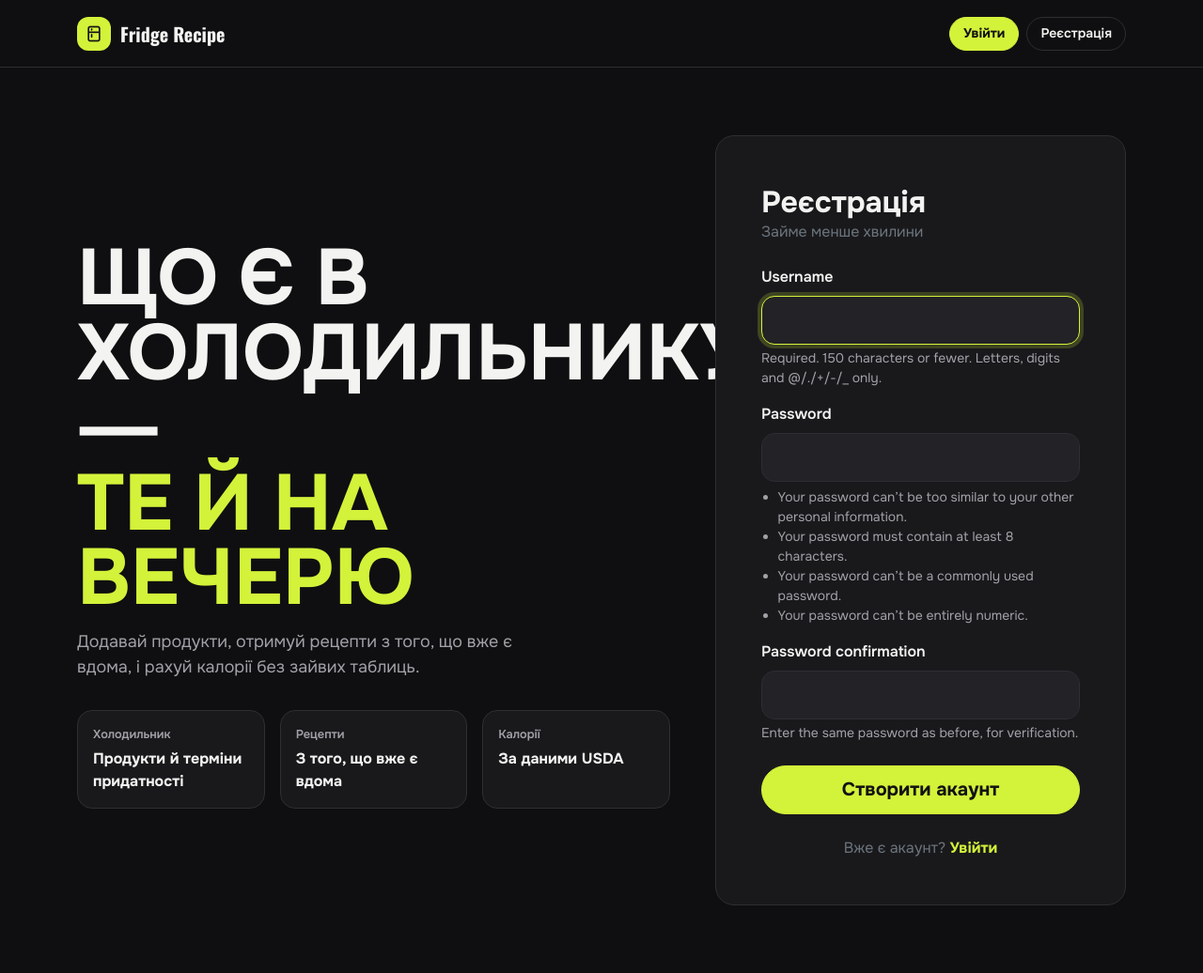
After one commit to GreedyClark/Fridge_Recipe_App, a Django app: page /signup/ in a window 1280 px wide. The commit adds this page. Shown: the whole page at 94% size. Run offline with Django 5.2, Linux system fonts and the light colour scheme.

Commit message:
Add authentication: login, signup, logout

```diff
--- /dev/null
+++ b/accounts/forms.py
@@ -0,0 +1,16 @@
+from django.contrib.auth.forms import AuthenticationForm, UserCreationForm
+
+
+class StyledFormMixin:
+    def __init__(self, *args, **kwargs):
+        super().__init__(*args, **kwargs)
+        for field in self.fields.values():
+            field.widget.attrs.setdefault("class", "form-control")
+
+
+class LoginForm(StyledFormMixin, AuthenticationForm):
+    pass
+
+
+class SignUpForm(StyledFormMixin, UserCreationForm):
+    pass
--- a/accounts/views.py
+++ b/accounts/views.py
@@ -1,3 +1,22 @@
-from django.shortcuts import render
+from django.contrib.auth import login
+from django.shortcuts import redirect
+from django.urls import reverse_lazy
+from django.views.generic import CreateView
 
-# Create your views here.
+from .forms import SignUpForm
+
+
+class SignUpView(CreateView):
+    form_class = SignUpForm
+    template_name = "accounts/signup.html"
+    success_url = reverse_lazy("fridge:list")
+
+    def dispatch(self, request, *args, **kwargs):
+        if request.user.is_authenticated:
+            return redirect(self.success_url)
+        return super().dispatch(request, *args, **kwargs)
+
+    def form_valid(self, form):
+        response = super().form_valid(form)
+        login(self.request, self.object)
+        return response
--- a/config/urls.py
+++ b/config/urls.py
@@ -1,10 +1,23 @@
 from django.conf import settings
 from django.conf.urls.static import static
 from django.contrib import admin
-from django.urls import path
+from django.contrib.auth import views as auth_views
+from django.urls import include, path
+
+from accounts.forms import LoginForm
+from accounts.views import SignUpView
 
 urlpatterns = [
     path("admin/", admin.site.urls),
+    path(
+        "login/",
+        auth_views.LoginView.as_view(authentication_form=LoginForm, redirect_authenticated_user=True),
+        name="login",
+    ),
+    path("logout/", auth_views.LogoutView.as_view(), name="logout"),
+    path("signup/", SignUpView.as_view(), name="signup"),
+    path("recipes/", include("recipes.urls")),
+    path("", include("fridge.urls")),
 ]
 
 if settings.DEBUG:
--- /dev/null
+++ b/config/views.py
@@ -0,0 +1,6 @@
+from django.contrib.auth.mixins import LoginRequiredMixin
+from django.views.generic import TemplateView
+
+
+class ComingSoonView(LoginRequiredMixin, TemplateView):
+    template_name = "placeholder.html"
--- /dev/null
+++ b/fridge/urls.py
@@ -0,0 +1,9 @@
+from django.urls import path
+
+from config.views import ComingSoonView
+
+app_name = "fridge"
+
+urlpatterns = [
+    path("", ComingSoonView.as_view(extra_context={"page_title": "Холодильник"}), name="list"),
+]
--- /dev/null
+++ b/recipes/urls.py
@@ -0,0 +1,11 @@
+from django.urls import path
+
+from config.views import ComingSoonView
+
+app_name = "recipes"
+
+urlpatterns = [
+    path("", ComingSoonView.as_view(extra_context={"page_title": "Рецепти"}), name="list"),
+    path("what-can-i-cook/", ComingSoonView.as_view(extra_context={"page_title": "Що приготувати?"}), name="what_can_i_cook"),
+    path("log/", ComingSoonView.as_view(extra_context={"page_title": "Журнал"}), name="log"),
+]
--- a/static/css/style.css
+++ b/static/css/style.css
@@ -437,3 +437,30 @@ h1, h2, h3, .display-num {
         min-height: 60px;
     }
 }
+.auth-title {
+    font-family: var(--fr-display);
+    font-weight: 700;
+    text-transform: uppercase;
+    font-size: clamp(2.75rem, 7vw, 5.25rem);
+    line-height: .95;
+    margin: 0 0 1.5rem;
+}
+
+.auth-lead {
+    color: var(--fr-muted);
+    font-size: 1.125rem;
+    line-height: 1.5;
+    max-width: 30rem;
+    margin-bottom: 2rem;
+}
+
+.field-error {
+    color: var(--fr-danger);
+    font-size: .875rem;
+    margin-top: .375rem;
+}
+
+.form-text ul {
+    padding-left: 1.1rem;
+    margin: .375rem 0 0;
+}
--- /dev/null
+++ b/templates/accounts/signup.html
@@ -0,0 +1,16 @@
+{% extends "registration/auth_base.html" %}
+
+{% block title %}Реєстрація · Fridge Recipe{% endblock %}
+
+{% block form %}
+<h2 class="mb-1">Реєстрація</h2>
+<p class="text-secondary mb-4">Займе менше хвилини</p>
+<form method="post" novalidate class="d-flex flex-column gap-3">
+    {% csrf_token %}
+    {% include "registration/_form_fields.html" %}
+    <button type="submit" class="btn btn-primary btn-lg w-100 mt-2">Створити акаунт</button>
+</form>
+<p class="text-center text-secondary mt-4 mb-0">
+    Вже є акаунт? <a href="{% url 'login' %}" class="fw-bold text-decoration-none">Увійти</a>
+</p>
+{% endblock %}
--- /dev/null
+++ b/templates/registration/_form_fields.html
@@ -0,0 +1,15 @@
+{% if form.non_field_errors %}
+    <div class="alert alert-danger mb-0">{{ form.non_field_errors|join:" " }}</div>
+{% endif %}
+{% for field in form %}
+    <div>
+        <label for="{{ field.id_for_label }}" class="form-label">{{ field.label }}</label>
+        {{ field }}
+        {% if field.errors %}
+            <div class="field-error">{{ field.errors|join:" " }}</div>
+        {% endif %}
+        {% if field.help_text %}
+            <div class="form-text">{{ field.help_text|safe }}</div>
+        {% endif %}
+    </div>
+{% endfor %}
--- /dev/null
+++ b/templates/registration/auth_base.html
@@ -0,0 +1,37 @@
+{% extends "base.html" %}
+
+{% block content %}
+<div class="row g-5 align-items-center py-md-4">
+    <div class="col-lg-7">
+        <h1 class="auth-title">Що є в холодильнику —<br><span class="text-accent">те й на вечерю</span></h1>
+        <p class="auth-lead">Додавай продукти, отримуй рецепти з того, що вже є вдома, і рахуй калорії без зайвих таблиць.</p>
+        <div class="row g-3 d-none d-md-flex">
+            <div class="col-4">
+                <div class="tile h-100">
+                    <span class="tile-label">Холодильник</span>
+                    <span class="fw-bold">Продукти й терміни придатності</span>
+                </div>
+            </div>
+            <div class="col-4">
+                <div class="tile h-100">
+                    <span class="tile-label">Рецепти</span>
+                    <span class="fw-bold">З того, що вже є вдома</span>
+                </div>
+            </div>
+            <div class="col-4">
+                <div class="tile h-100">
+                    <span class="tile-label">Калорії</span>
+                    <span class="fw-bold">За даними USDA</span>
+                </div>
+            </div>
+        </div>
+    </div>
+    <div class="col-lg-5">
+        <div class="card">
+            <div class="card-body p-4 p-md-5">
+                {% block form %}{% endblock %}
+            </div>
+        </div>
+    </div>
+</div>
+{% endblock %}
```
Also changed, not shown: templates/placeholder.html (added, +9 -0 lines), templates/registration/login.html (added, +17 -0 lines).
